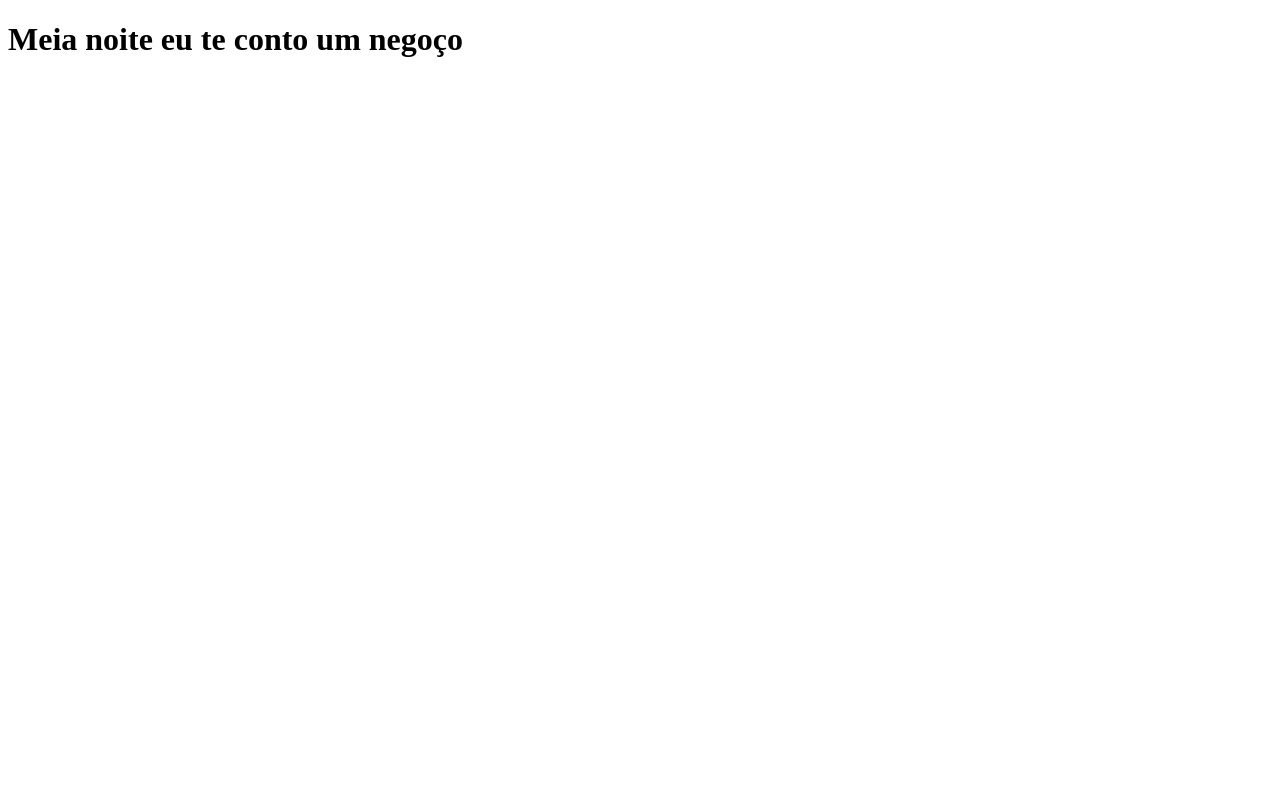
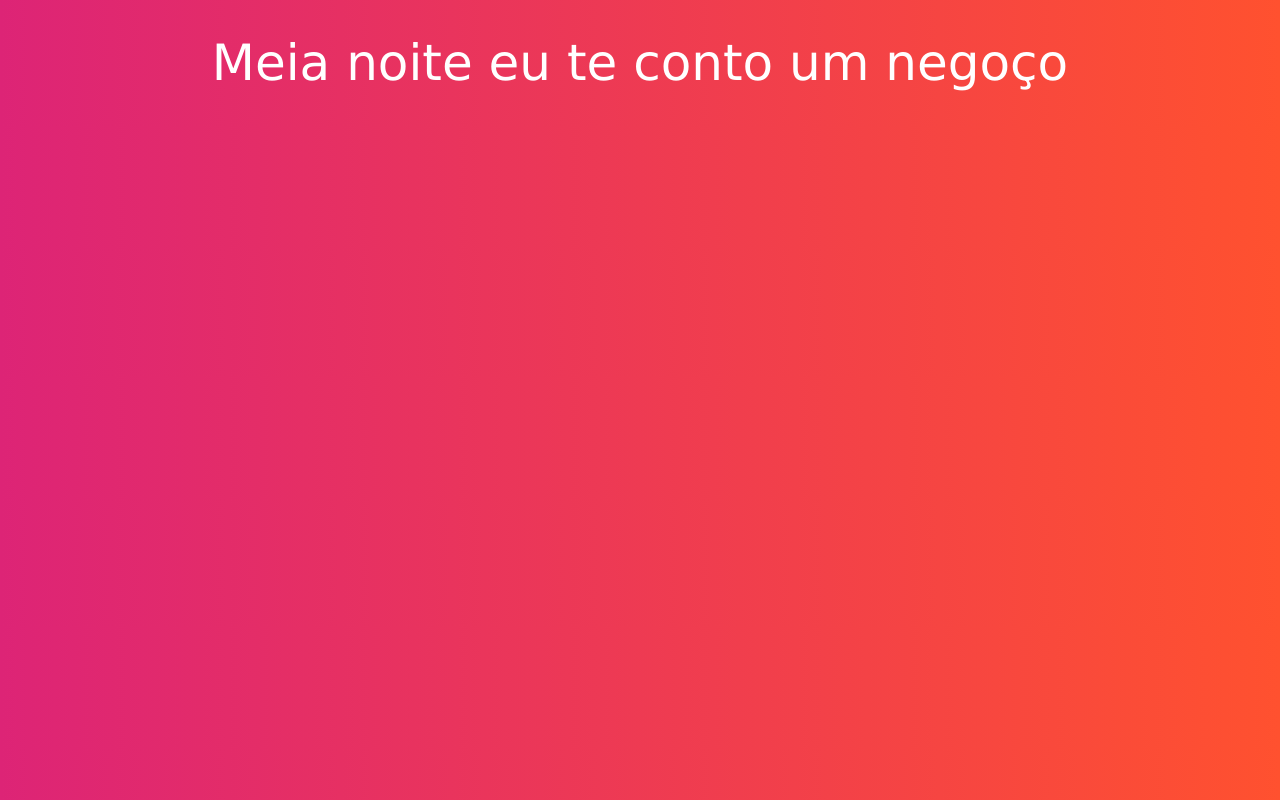
Before and after one commit to DanielBenatti/Terraria_Guia, a plain HTML site: page index.html in a window 1280 px wide. Drawn offline with Linux system fonts and the light colour scheme.

Commit message:
corzinha

```diff
--- a/index.html
+++ b/index.html
@@ -5,6 +5,8 @@
 	<meta http-equiv="X-UA-Compatible" content="IE=edge">
 	<meta name="viewport" content="width=device-width, initial-scale=1.0">
 	<title>Uranos</title>
+    <link rel="stylesheet" href="css/style.css">
+    <link rel="shortcut icon" href="favicon.ico" type="image/x-icon">
 </head>
 <body>
     <p>
```
